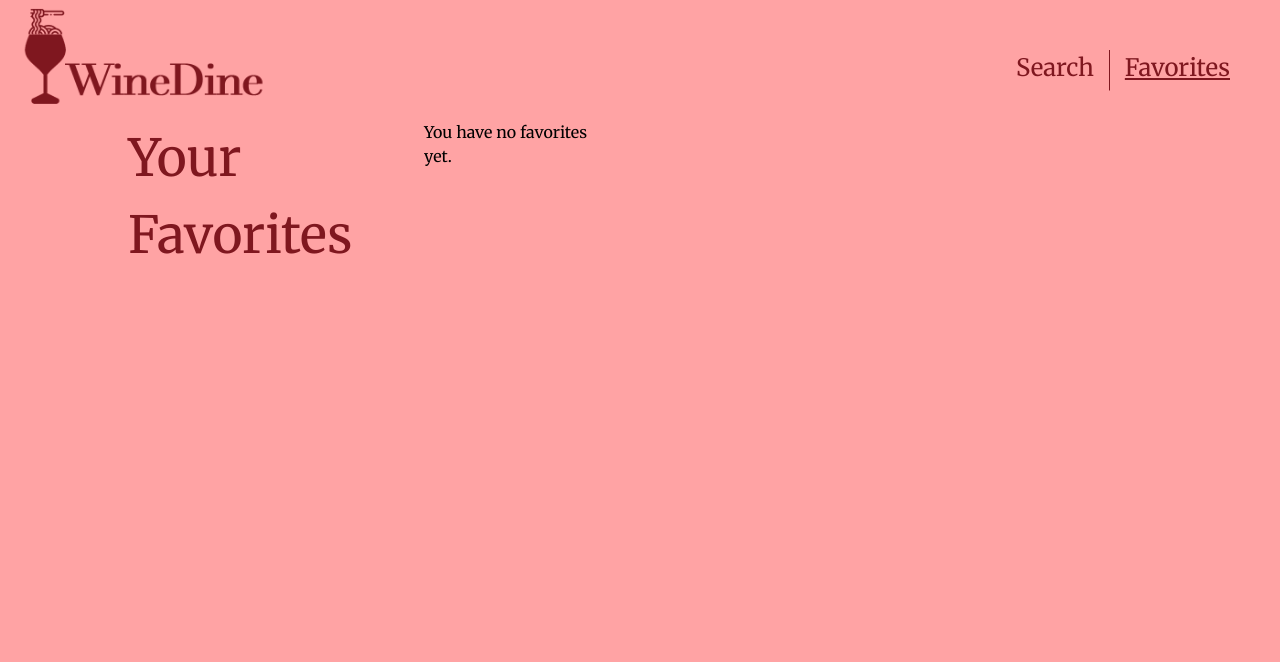
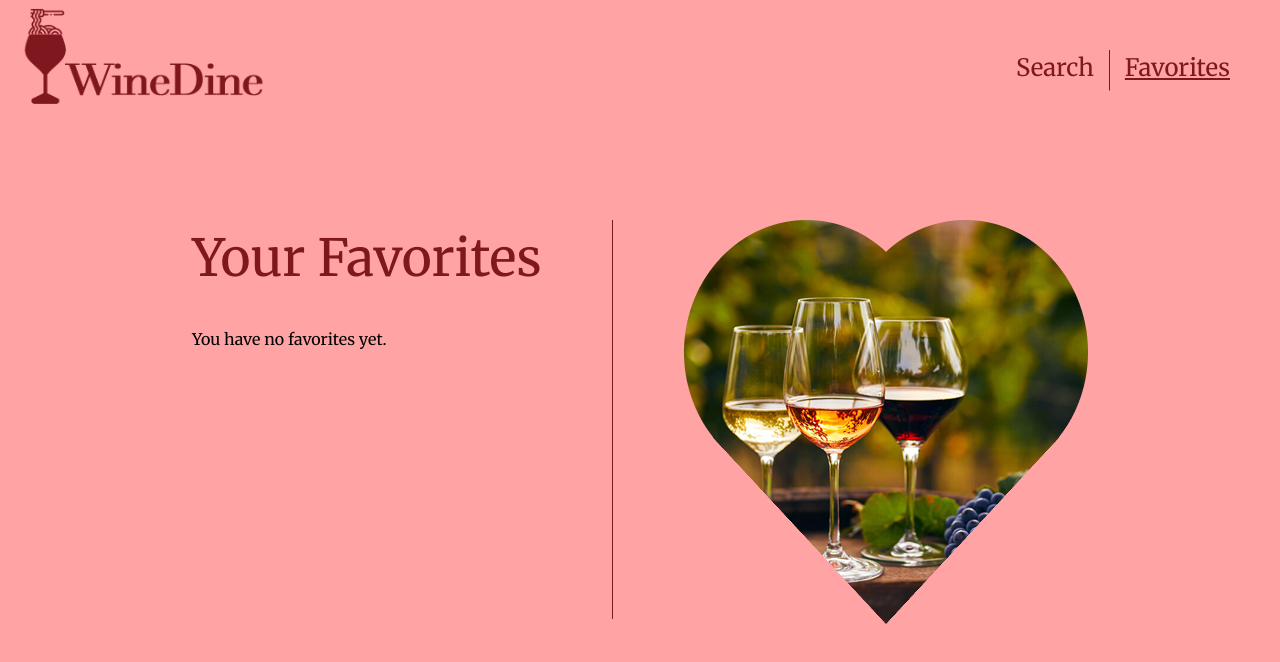
Before and after one commit to M-Bakker/winedine, a React (Vite) app: page /favorites in a window 1280 px wide. Shown: the top 662 px of the page. Built offline with nearby package versions, Linux system fonts and the light colour scheme.

Commit message:
globale styling favorites pagina

```diff
--- a/src/App.css
+++ b/src/App.css
@@ -26,13 +26,14 @@ main {
   width: 80%;
 }
 
-main section {
+.line-2 {
   display: flex;
-  width: 45%;
+  flex-direction: column;
+  align-items: center;
+  width: 10%;
+  height: 100%;
 }
 
 main figure {
   display: flex;
-  width: 10%;
-  height: 100%;
 }
--- a/src/components/detailCard/detailCard.css
+++ b/src/components/detailCard/detailCard.css
@@ -17,9 +17,8 @@
 }
 
 .detail-card-image {
-    max-width: 100px;
-    display: block;
-    margin-bottom: 1rem;
+    max-width: 150px;
+
 }
 
 .pagination-controls {
--- a/src/components/detailCard/detailCard.jsx
+++ b/src/components/detailCard/detailCard.jsx
@@ -34,7 +34,7 @@ function DetailCard({selectedWineCategory}) {
         navigate(`/details`, {state: {product}});
     };
     return (
-        <div className="recommendations">
+        <section className="recommendations">
             <div className="detail-card" onClick={handleCardClick} style={{cursor: 'pointer'}}>
                 <div className="detail-card-info">
                     <h3>{product.title}</h3>
@@ -57,7 +57,7 @@ function DetailCard({selectedWineCategory}) {
                 <button onClick={handleNext} disabled={currentDetailIndex === recommendedWines.length - 1}>Next
                 </button>
             </div>
-        </div>
+        </section>
 
     );
 }
--- a/src/components/favoriteCard/favoriteCard.css
+++ b/src/components/favoriteCard/favoriteCard.css
@@ -16,8 +16,15 @@
     overflow: hidden;
 }
 
+.favorites-card-info {
+    display: flex;
+    width: 80%;
+    flex-direction: column;
+}
+
 .favorites-card-image {
-    max-width: 100px;
-    display: block;
-    margin-bottom: 1rem;
+    display: flex;
+    flex-direction: column;
+    align-items: center;
+    justify-content: center;
 }
--- a/src/pages/favorites/favorites.css
+++ b/src/pages/favorites/favorites.css
@@ -1,4 +1,23 @@
 .favorites-page {
     display: flex;
+    flex-direction: row;
+    justify-content: center;
+    gap: 20px;
+    color: #4e1f1f;
+    min-height: 100vh;
+    margin-top: 100px;
+}
+
+.favorites-section {
+    display: flex;
     flex-direction: column;
+    align-items: flex-start;
+    gap: 30px;
+    margin-bottom: 2rem;
 }
+
+.favorites-cards {
+    display: flex;
+    flex-direction: column;
+    gap: 20px;
+}
--- a/src/pages/favorites/favorites.jsx
+++ b/src/pages/favorites/favorites.jsx
@@ -1,6 +1,8 @@
 import React, { useState, useEffect } from 'react';
 import FavoriteCard from '/src/components/favoriteCard/FavoriteCard.jsx';
 import './favorites.css';
+import line from "../../assets/images/line-2.png";
+import heart from "../../assets/images/wine-heart.png";
 
 function Favorites() {
     const [favorites, setFavorites] = useState([]);
@@ -13,18 +15,25 @@ function Favorites() {
 
     return (
         <main className="favorites-page">
-            <section>
+            <section  className="favorites-section">
                 <h1>Your Favorites</h1>
-
                 {favorites.length === 0 ? (
                     <p>You have no favorites yet.</p>
                 ) : (
-                <section className="favorites-list">
+                    <section className="favorites-cards">
                         {favorites.map((product, index) => (
-                        <FavoriteCard key={product.id || index} product={product} />
+                            <FavoriteCard key={product.id || index} product={product}/>
                         ))}
                     </section>
                 )}
+            </section>
+            <figure className="line-2">
+                <img  src={line} alt="Line 2"/>
+            </figure>
+            <section className="favorites-section">
+                <figure>
+                    <img className="wine-heart" src={heart} alt="Wine heart image"/>
+                </figure>
             </section>
         </main>
     );
--- a/src/pages/results/results.jsx
+++ b/src/pages/results/results.jsx
@@ -68,8 +68,8 @@ function Results() {
                     />
                 </div>
             </section>
-            <figure>
-                <img className="line-2" src={line} alt="Line 2"/>
+            <figure className="line-2">
+                <img  src={line} alt="Line 2"/>
             </figure>
             <section className="results-section ">
                 <h1>Best picks for {selectedWineCategory}:</h1>
```
Also changed, not shown: src/assets/images/wine-heart.png (added). Lines whose indentation alone changed are shown as unchanged.
